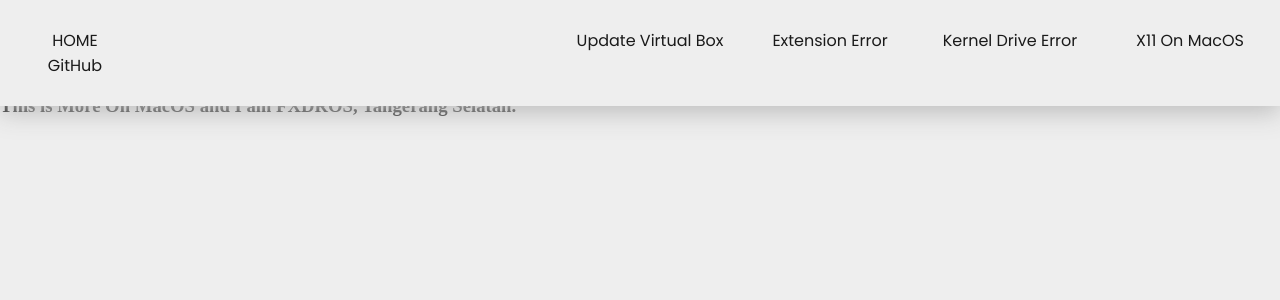
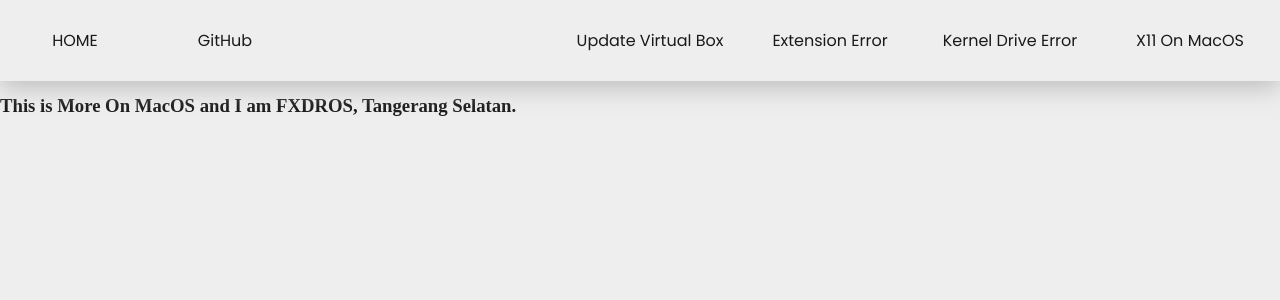
Before and after one commit to FXDROS/virtualbox-on-macos, a Jekyll site: the page built from index.md, in a window 1280 px wide. Shown: the top 300 px of the page. Built offline with Jekyll 4.4.1, drawn with Linux system fonts in a browser that asks for light colours; our own code applies the rules of GitHub Pages for plain Markdown files.

Commit message:
add navbar styling

```diff
--- a/assets/styles/style.css
+++ b/assets/styles/style.css
@@ -32,7 +32,8 @@
   font-weight: 600;
 }
 
-.navbar .right-navbar {
+.navbar .right-navbar,
+.navbar .left-navbar {
   display: flex;
 }
 
```
